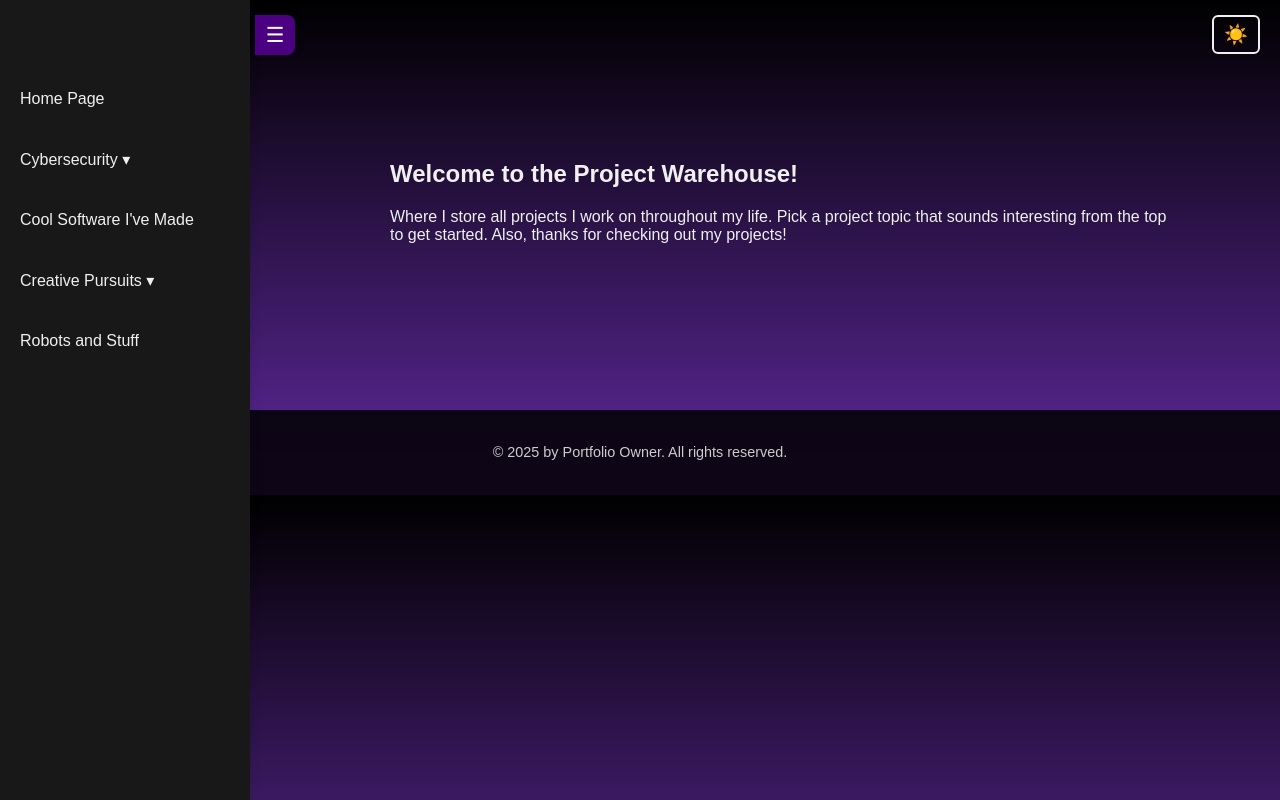
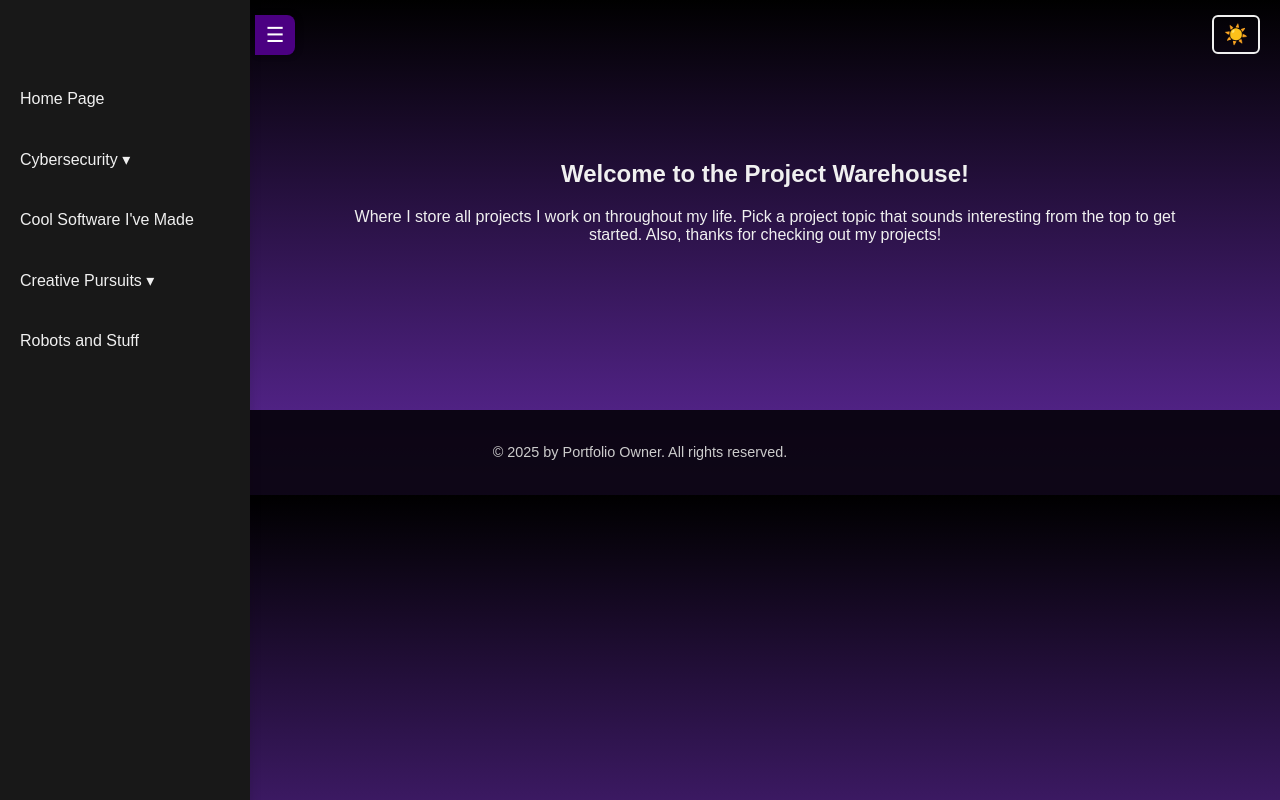
Before and after one commit to nichkent/nichkent.github.io, a PHP site: page /projects.html in a window 1280 px wide. Run offline with PHP 8.4, Linux system fonts and the light colour scheme.

Commit message:
Update style.css
Fixing some things with centering of the button and projects

```diff
--- a/css/style.css
+++ b/css/style.css
@@ -861,11 +861,7 @@
 .projects-content {
   position: relative;
   flex: 1;
-  max-width: 900px;
-  text-align: left;
-  margin-left: 0 auto;
-  margin-right: auto;
-  padding-left: 40px;
+  text-align: center;
 }
 
 .project {
@@ -988,7 +984,6 @@
 
 /* === Expandable project content === */
 .expand-toggle {
-  display:flex;
   justify-content:center;
   align-items:center;
   background:rgba(0,0,0,0.5);
@@ -1001,6 +996,7 @@
   width:55px;
   height:55px;
   box-shadow:0 0 15px rgba(0,0,0,0.3);
+  margin-left: 180px;
 }
 
 .expand-toggle:hover {
```
